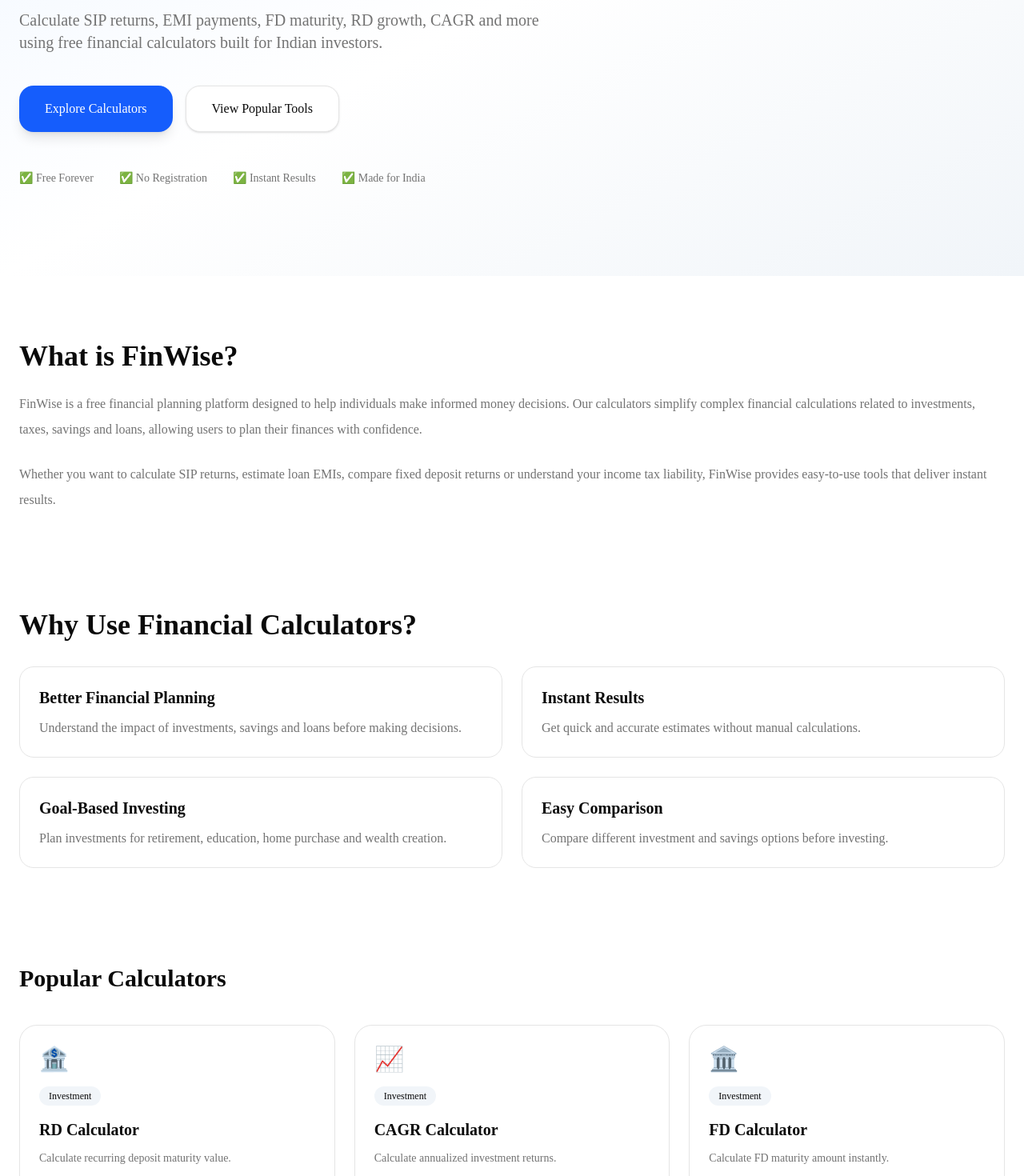
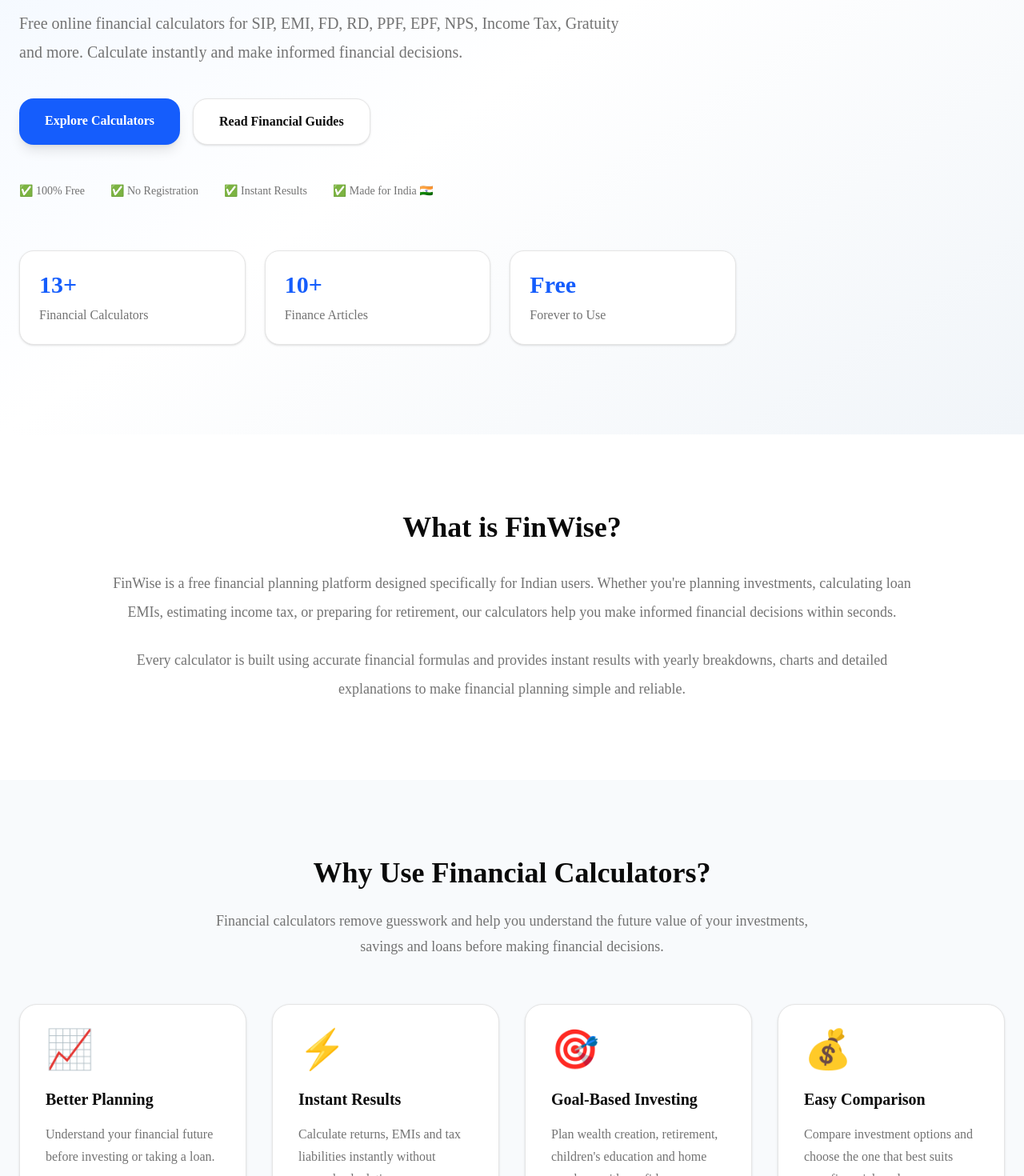
Before and after one commit to payadav142-rgb/FinWise, a Next.js app: page / in a window 1280 px wide. Shown: the part 420-1890 px from the top of the page at 80% size. Built offline with nearby package versions, Linux system fonts and the light colour scheme.

Commit message:
feat: redesign homepage with premium layout and SEO improvements

```diff
--- a/app/page.tsx
+++ b/app/page.tsx
@@ -1,137 +1,410 @@
+import type { Metadata } from "next";
+import Link from "next/link";
+
 import Navbar from "@/components/layout/Navbar";
+import Footer from "@/components/layout/Footer";
+
 import PopularCalculators from "@/components/home/PopularCalculators";
 import Categories from "@/components/home/Categories";
 import WhyFinWise from "@/components/home/WhyFinWise";
-import Footer from "@/components/layout/Footer";
+
+export const metadata: Metadata = {
+  title: "FinWise - Free Financial Calculators for India",
+
+  description:
+    "Free online financial calculators for SIP, EMI, FD, RD, PPF, EPF, NPS, HRA, Gratuity, Income Tax and more. Plan your finances smarter with FinWise.",
+
+  alternates: {
+    canonical: "https://finwise-silk.vercel.app",
+  },
+
+  openGraph: {
+    title: "FinWise - Financial Calculators for India",
+    description:
+      "Calculate SIP, EMI, FD, RD, Income Tax and more using free online financial calculators.",
+    url: "https://finwise-silk.vercel.app",
+    siteName: "FinWise",
+    locale: "en_IN",
+    type: "website",
+    images: [
+      {
+        url: "/og-image.png",
+        width: 1200,
+        height: 630,
+        alt: "FinWise",
+      },
+    ],
+  },
+
+  twitter: {
+    card: "summary_large_image",
+    title: "FinWise",
+    description:
+      "Free Financial Calculators for India.",
+    images: ["/og-image.png"],
+  },
+};
 
 export default function Home() {
+  const websiteSchema = {
+    "@context": "https://schema.org",
+    "@type": "WebSite",
+    name: "FinWise",
+    url: "https://finwise-silk.vercel.app",
+    potentialAction: {
+      "@type": "SearchAction",
+      target:
+        "https://finwise-silk.vercel.app/calculators?search={search_term_string}",
+      "query-input":
+        "required name=search_term_string",
+    },
+  };
+
   return (
     <>
+      <script
+        type="application/ld+json"
+        dangerouslySetInnerHTML={{
+          __html: JSON.stringify(websiteSchema),
+        }}
+      />
+
       <Navbar />
 
       <main>
+
+        {/* Hero */}
+
         <section className="relative overflow-hidden">
+
           <div className="absolute inset-0 bg-gradient-to-br from-blue-50 via-white to-slate-100" />
 
           <div className="relative mx-auto max-w-7xl px-6 py-28">
+
             <div className="max-w-4xl">
 
-              <span className="inline-flex items-center rounded-full border bg-white px-4 py-2 text-sm font-medium shadow-sm">
+              <span className="inline-flex items-center rounded-full border border-blue-200 bg-white px-5 py-2 text-sm font-medium shadow-sm">
                 🇮🇳 India's Free Financial Calculator Platform
               </span>
 
-              <h1 className="mt-8 text-5xl font-bold tracking-tight md:text-7xl">
+              <h1 className="mt-8 text-5xl font-extrabold tracking-tight md:text-7xl">
                 Make Smarter
                 <span className="block text-blue-600">
                   Financial Decisions
                 </span>
               </h1>
 
-              <p className="mt-8 max-w-2xl text-xl text-muted-foreground">
-                Calculate SIP returns, EMI payments, FD maturity,
-                RD growth, CAGR and more using free financial
-                calculators built for Indian investors.
+              <p className="mt-8 max-w-3xl text-xl leading-9 text-muted-foreground">
+                Free online financial calculators for SIP, EMI, FD, RD,
+                PPF, EPF, NPS, Income Tax, Gratuity and more.
+                Calculate instantly and make informed financial decisions.
               </p>
 
               <div className="mt-10 flex flex-wrap gap-4">
-                <button className="rounded-2xl bg-blue-600 px-8 py-4 font-medium text-white shadow-lg transition hover:scale-105">
+
+                <Link
+                  href="/calculators"
+                  className="rounded-2xl bg-blue-600 px-8 py-4 font-semibold text-white shadow-lg transition hover:scale-105 hover:bg-blue-700"
+                >
                   Explore Calculators
-                </button>
+                </Link>
 
-                <button className="rounded-2xl border bg-white px-8 py-4 font-medium shadow-sm transition hover:bg-slate-50">
-                  View Popular Tools
-                </button>
+                <Link
+                  href="/blog"
+                  className="rounded-2xl border bg-white px-8 py-4 font-semibold shadow-sm transition hover:bg-slate-50"
+                >
+                  Read Financial Guides
+                </Link>
+
               </div>
 
-              <div className="mt-12 flex flex-wrap gap-8 text-sm text-muted-foreground">
-                <div>✅ Free Forever</div>
+              <div className="mt-12 flex flex-wrap gap-8 text-sm font-medium text-muted-foreground">
+
+                <div>✅ 100% Free</div>
+
                 <div>✅ No Registration</div>
+
                 <div>✅ Instant Results</div>
-                <div>✅ Made for India</div>
+
+                <div>✅ Made for India 🇮🇳</div>
+
               </div>
+
+              {/* Stats */}
+
+              <div className="mt-16 grid gap-6 sm:grid-cols-3">
+
+                <div className="rounded-2xl border bg-white p-6 shadow-sm">
+                  <div className="text-3xl font-bold text-blue-600">
+                    13+
                   </div>
+
+                  <p className="mt-2 text-muted-foreground">
+                    Financial Calculators
+                  </p>
                 </div>
+
+                <div className="rounded-2xl border bg-white p-6 shadow-sm">
+                  <div className="text-3xl font-bold text-blue-600">
+                    10+
+                  </div>
+
+                  <p className="mt-2 text-muted-foreground">
+                    Finance Articles
+                  </p>
+                </div>
+
+                <div className="rounded-2xl border bg-white p-6 shadow-sm">
+                  <div className="text-3xl font-bold text-blue-600">
+                    Free
+                  </div>
+
+                  <p className="mt-2 text-muted-foreground">
+                    Forever to Use
+                  </p>
+                </div>
+
+              </div>
+
+            </div>
+
+          </div>
+
         </section>
+                {/* About FinWise */}
 
-        <section className="mx-auto max-w-7xl px-6 py-20">
+        <section className="mx-auto max-w-7xl px-6 py-24">
+
+          <div className="mx-auto max-w-5xl text-center">
+
             <h2 className="text-4xl font-bold">
               What is FinWise?
             </h2>
 
-  <p className="mt-6 leading-8 text-muted-foreground">
-    FinWise is a free financial planning platform
-    designed to help individuals make informed money
-    decisions. Our calculators simplify complex
-    financial calculations related to investments,
-    taxes, savings and loans, allowing users to plan
-    their finances with confidence.
+            <p className="mt-8 text-lg leading-9 text-muted-foreground">
+              FinWise is a free financial planning platform designed
+              specifically for Indian users. Whether you're planning
+              investments, calculating loan EMIs, estimating income
+              tax, or preparing for retirement, our calculators help
+              you make informed financial decisions within seconds.
             </p>
 
-  <p className="mt-6 leading-8 text-muted-foreground">
-    Whether you want to calculate SIP returns,
-    estimate loan EMIs, compare fixed deposit
-    returns or understand your income tax liability,
-    FinWise provides easy-to-use tools that deliver
-    instant results.
+            <p className="mt-6 text-lg leading-9 text-muted-foreground">
+              Every calculator is built using accurate financial
+              formulas and provides instant results with yearly
+              breakdowns, charts and detailed explanations to make
+              financial planning simple and reliable.
             </p>
+
+          </div>
+
         </section>
 
-<section className="mx-auto max-w-7xl px-6 py-10">
+        {/* Why Use Financial Calculators */}
+
+        <section className="bg-slate-50 py-24">
+
+          <div className="mx-auto max-w-7xl px-6">
+
+            <div className="text-center">
+
               <h2 className="text-4xl font-bold">
                 Why Use Financial Calculators?
               </h2>
 
-  <div className="mt-8 grid gap-6 md:grid-cols-2">
-    <div className="rounded-2xl border p-6">
-      <h3 className="text-xl font-semibold">
-        Better Financial Planning
-      </h3>
-      <p className="mt-3 text-muted-foreground">
-        Understand the impact of investments,
-        savings and loans before making decisions.
+              <p className="mx-auto mt-6 max-w-3xl text-lg leading-8 text-muted-foreground">
+                Financial calculators remove guesswork and help you
+                understand the future value of your investments,
+                savings and loans before making financial decisions.
               </p>
+
             </div>
 
-    <div className="rounded-2xl border p-6">
-      <h3 className="text-xl font-semibold">
+            <div className="mt-14 grid gap-8 md:grid-cols-2 lg:grid-cols-4">
+
+              <div className="rounded-3xl border bg-white p-8 shadow-sm transition hover:-translate-y-1 hover:shadow-lg">
+
+                <div className="text-5xl">
+                  📈
+                </div>
+
+                <h3 className="mt-6 text-xl font-bold">
+                  Better Planning
+                </h3>
+
+                <p className="mt-4 leading-7 text-muted-foreground">
+                  Understand your financial future before investing or
+                  taking a loan.
+                </p>
+
+              </div>
+
+              <div className="rounded-3xl border bg-white p-8 shadow-sm transition hover:-translate-y-1 hover:shadow-lg">
+
+                <div className="text-5xl">
+                  ⚡
+                </div>
+
+                <h3 className="mt-6 text-xl font-bold">
                   Instant Results
                 </h3>
-      <p className="mt-3 text-muted-foreground">
-        Get quick and accurate estimates without
-        manual calculations.
+
+                <p className="mt-4 leading-7 text-muted-foreground">
+                  Calculate returns, EMIs and tax liabilities instantly
+                  without manual calculations.
                 </p>
+
               </div>
 
-    <div className="rounded-2xl border p-6">
-      <h3 className="text-xl font-semibold">
+              <div className="rounded-3xl border bg-white p-8 shadow-sm transition hover:-translate-y-1 hover:shadow-lg">
+
+                <div className="text-5xl">
+                  🎯
+                </div>
+
+                <h3 className="mt-6 text-xl font-bold">
                   Goal-Based Investing
                 </h3>
-      <p className="mt-3 text-muted-foreground">
-        Plan investments for retirement, education,
-        home purchase and wealth creation.
+
+                <p className="mt-4 leading-7 text-muted-foreground">
+                  Plan wealth creation, retirement, children's
+                  education and home purchase with confidence.
                 </p>
+
               </div>
 
-    <div className="rounded-2xl border p-6">
-      <h3 className="text-xl font-semibold">
+              <div className="rounded-3xl border bg-white p-8 shadow-sm transition hover:-translate-y-1 hover:shadow-lg">
+
+                <div className="text-5xl">
+                  💰
+                </div>
+
+                <h3 className="mt-6 text-xl font-bold">
                   Easy Comparison
                 </h3>
-      <p className="mt-3 text-muted-foreground">
-        Compare different investment and savings
-        options before investing.
+
+                <p className="mt-4 leading-7 text-muted-foreground">
+                  Compare investment options and choose the one that
+                  best suits your financial goals.
                 </p>
+
               </div>
+
             </div>
+
+          </div>
+
         </section>
+
+        {/* Existing Components */}
 
         <PopularCalculators />
 
         <Categories />
 
         <WhyFinWise />
+                {/* Final CTA */}
+
+        <section className="bg-gradient-to-r from-blue-600 to-indigo-600 py-24">
+
+          <div className="mx-auto max-w-5xl px-6 text-center text-white">
+
+            <h2 className="text-4xl font-bold">
+              Start Planning Your Finances Today
+            </h2>
+
+            <p className="mx-auto mt-6 max-w-3xl text-lg leading-8 text-blue-100">
+              Explore our collection of free financial calculators and
+              make smarter investment, tax and loan decisions with
+              accurate calculations built for Indian users.
+            </p>
+
+            <div className="mt-10 flex flex-wrap justify-center gap-4">
+
+              <Link
+                href="/calculators"
+                className="rounded-2xl bg-white px-8 py-4 font-semibold text-blue-600 transition hover:scale-105"
+              >
+                Explore Calculators
+              </Link>
+
+              <Link
+                href="/blog"
+                className="rounded-2xl border border-white px-8 py-4 font-semibold text-white transition hover:bg-white hover:text-blue-600"
+              >
+                Read Financial Guides
+              </Link>
+
+            </div>
+
+          </div>
+
+        </section>
+
+        {/* FAQs */}
+
+        <section className="mx-auto max-w-5xl px-6 py-24">
+
+          <h2 className="text-center text-4xl font-bold">
+            Frequently Asked Questions
+          </h2>
+
+          <div className="mt-12 space-y-5">
+
+            <details className="rounded-2xl border bg-white p-6 shadow-sm">
+              <summary className="cursor-pointer text-lg font-semibold">
+                Is FinWise free to use?
+              </summary>
+
+              <p className="mt-4 leading-7 text-muted-foreground">
+                Yes. Every calculator and financial guide available on
+                FinWise is completely free to use without any
+                registration.
+              </p>
+            </details>
+
+            <details className="rounded-2xl border bg-white p-6 shadow-sm">
+              <summary className="cursor-pointer text-lg font-semibold">
+                Are the calculator results accurate?
+              </summary>
+
+              <p className="mt-4 leading-7 text-muted-foreground">
+                Yes. All calculators use standard financial formulas and
+                provide reliable estimates for planning purposes.
+              </p>
+            </details>
+
+            <details className="rounded-2xl border bg-white p-6 shadow-sm">
+              <summary className="cursor-pointer text-lg font-semibold">
+                Which calculators are available?
+              </summary>
+
+              <p className="mt-4 leading-7 text-muted-foreground">
+                FinWise offers SIP, EMI, FD, RD, PPF, EPF, NPS, Income
+                Tax, HRA, Gratuity, CAGR, CTC to In-Hand Salary and many
+                more financial calculators.
+              </p>
+            </details>
+
+            <details className="rounded-2xl border bg-white p-6 shadow-sm">
+              <summary className="cursor-pointer text-lg font-semibold">
+                Do I need to create an account?
+              </summary>
+
+              <p className="mt-4 leading-7 text-muted-foreground">
+                No. You can use every calculator instantly without
+                signing up or sharing any personal information.
+              </p>
+            </details>
+
+          </div>
+
+        </section>
+
       </main>
 
       <Footer />
+
     </>
   );
 }
```
Lines whose indentation alone changed are shown as unchanged.
